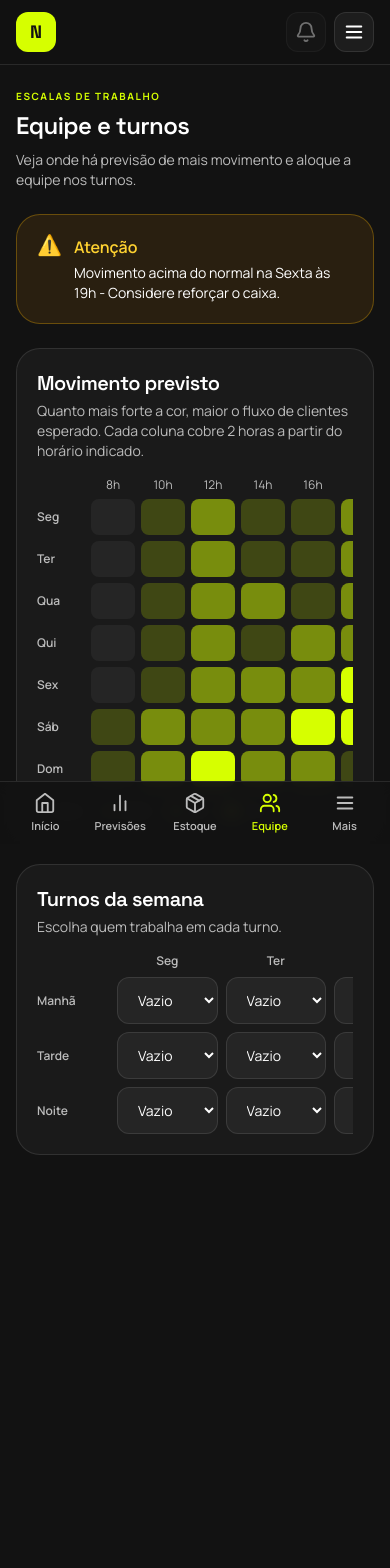
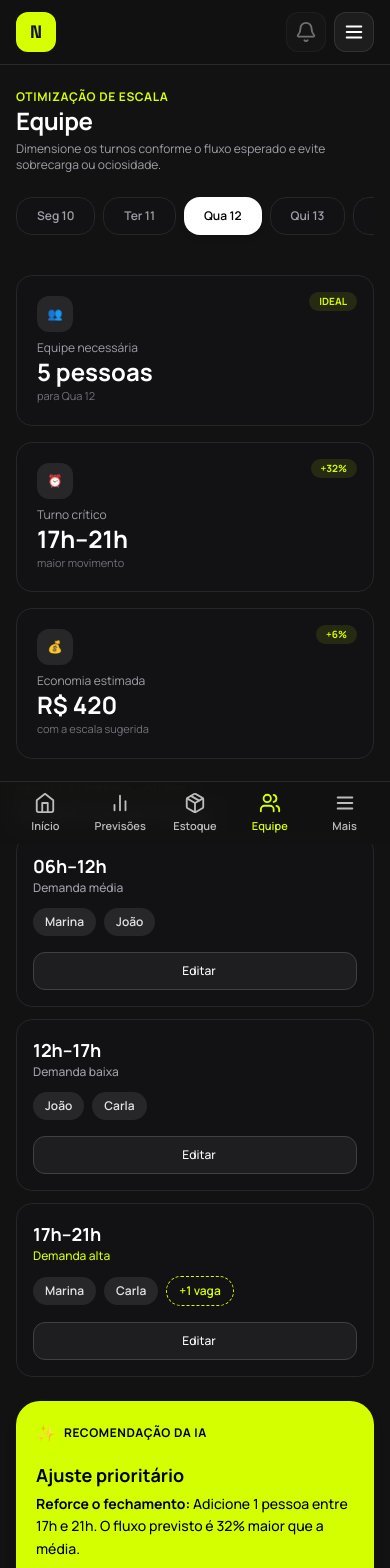
Before and after one commit to Hosz/DemandaRecife, a Next.js app in the folder app/: page /equipe in a window 390 px wide. Shown: the top 1568 px of the page. Before the commit the page ends 1251 px from the top, so only its background shows below. Built offline with nearby package versions, Linux system fonts and the light colour scheme.

Commit message:
feat: finaliza interface responsiva e componentes da tela de equipe (RF05)

```diff
--- a/app/app/components/AlertPanel.tsx
+++ b/app/app/components/AlertPanel.tsx
@@ -2,17 +2,28 @@ export function AlertPanel() {
   return (
     <section
       role="status"
-      className="flex items-start gap-3 rounded-3xl border border-amber-400/30 bg-amber-500/10 p-5 sm:p-6"
+      className="space-y-4 rounded-3xl bg-[#D4FF00] p-5 text-black sm:p-6 shadow-lg"
     >
-      <span aria-hidden="true" className="text-xl leading-none">
-        ⚠️
-      </span>
+      <div className="flex items-center gap-2">
+        <span className="text-base">✨</span>
+        <span className="text-xs font-bold uppercase tracking-wider">
+          Recomendação da IA
+        </span>
+      </div>
+
       <div>
-        <p className="font-semibold text-amber-300">Atenção</p>
-        <p className="mt-1 text-sm text-white">
-          Movimento acima do normal na Sexta às 19h - Considere reforçar o caixa.
+        <h3 className="text-lg font-bold">Ajuste prioritário</h3>
+        <p className="mt-1 text-sm font-medium leading-relaxed">
+          <strong>Reforce o fechamento:</strong> Adicione 1 pessoa entre 17h e 21h. O fluxo previsto é 32% maior que a média.
         </p>
       </div>
+
+      <button
+        type="button"
+        className="w-full rounded-2xl bg-black py-3.5 text-center text-sm font-bold text-[#D4FF00] transition-transform active:scale-98 hover:bg-zinc-900"
+      >
+        Aplicar escala sugerida
+      </button>
     </section>
   );
 }
--- a/app/app/components/ShiftGrid.tsx
+++ b/app/app/components/ShiftGrid.tsx
@@ -2,69 +2,93 @@
 
 import { useState } from "react";
 
-const DAYS = ["Seg", "Ter", "Qua", "Qui", "Sex", "Sáb", "Dom"];
-const SHIFTS = ["Manhã", "Tarde", "Noite"];
-const STAFF = ["Ana", "Bruno", "Carla", "Diego"];
-
-function slotKey(day: string, shift: string) {
-  return `${day}-${shift}`;
+interface Turno {
+  horario: string;
+  demanda: string;
+  tipoDemanda: "baixa" | "media" | "alta";
+  funcionarios: string[];
+  vagaPendente?: boolean;
 }
 
+const SHIFTS_DATA: Turno[] = [
+  {
+    horario: "06h–12h",
+    demanda: "Demanda média",
+    tipoDemanda: "media",
+    funcionarios: ["Marina", "João"],
+  },
+  {
+    horario: "12h–17h",
+    demanda: "Demanda baixa",
+    tipoDemanda: "baixa",
+    funcionarios: ["João", "Carla"],
+  },
+  {
+    horario: "17h–21h",
+    demanda: "Demanda alta",
+    tipoDemanda: "alta",
+    funcionarios: ["Marina", "Carla"],
+    vagaPendente: true,
+  },
+];
+
 export function ShiftGrid() {
-  const [allocations, setAllocations] = useState<Record<string, string>>({});
-
-  function handleChange(key: string, staff: string) {
-    setAllocations((prev) => ({ ...prev, [key]: staff }));
-  }
+  const [shifts] = useState<Turno[]>(SHIFTS_DATA);
 
   return (
-    <section className="panel">
-      <h2 className="section-title">Turnos da semana</h2>
-      <p className="mt-1 text-sm text-muted">
-                Escolha quem trabalha em cada turno.
-      </p>
+    <section className="space-y-4">
+      <div className="mb-2">
+        <p className="text-xs font-bold uppercase tracking-wider text-[#D4FF00]">
+          ESCALA SUGERIDA · QUA 12
+        </p>
+        <h2 className="text-xl font-bold text-white">Cobertura por turno</h2>
+      </div>
 
-      <div className="mt-4 overflow-x-auto">
-        <div className="grid min-w-[52rem] grid-cols-[4.5rem_repeat(7,1fr)] gap-2">
-          <div />
-          {DAYS.map((day) => (
-            <div
-              key={day}
-              className="text-center text-xs font-semibold text-muted"
+      <div className="space-y-3">
+        {shifts.map((shift, idx) => (
+          <div
+            key={idx}
+            className="rounded-2xl border border-zinc-800 bg-[#121214] p-4 transition-all"
+          >
+            <div className="mb-3">
+              <h3 className="text-lg font-bold text-white">{shift.horario}</h3>
+              <p
+                className={`text-xs font-medium ${
+                  shift.tipoDemanda === "alta"
+                    ? "text-[#D4FF00]"
+                    : "text-zinc-400"
+                }`}
+              >
+                {shift.demanda}
+              </p>
+            </div>
+
+            <div className="mb-4 flex flex-wrap items-center gap-2">
+              {shift.funcionarios.map((nome) => (
+                <span
+                  key={nome}
+                  className="rounded-full bg-zinc-800 px-3 py-1.5 text-xs font-semibold text-zinc-200"
+                >
+                  {nome}
+                </span>
+              ))}
+
+              {shift.vagaPendente && (
+                <span className="rounded-full border border-dashed border-[#D4FF00] px-3 py-1.5 text-xs font-semibold text-[#D4FF00]">
+                  +1 vaga
+                </span>
+              )}
+            </div>
+
+            <button
+              type="button"
+              className="flex w-full items-center justify-center gap-2 rounded-xl border border-zinc-700 bg-zinc-800/60 py-2.5 text-xs font-medium text-white transition-colors hover:bg-zinc-800"
             >
-              {day}
-            </div>
-          ))}
-
-          {SHIFTS.map((shift) => (
-            <div key={shift} className="contents">
-              <div className="flex items-center text-xs font-semibold text-muted">
-                {shift}
-              </div>
-              {DAYS.map((day) => {
-                                const key = slotKey(day, shift);
-                const value = allocations[key] ?? "";
-
-                return (
-                  <select
-                    key={key}
-                    value={value}
-                    onChange={(event) => handleChange(key, event.target.value)}
-                    aria-label={`Turno ${shift} de ${day}`}
-                    className="field"
-                  >
-                    <option value="">Vazio</option>
-                    {STAFF.map((name) => (
-                      <option key={name} value={name}>
-                        {name}
-                      </option>
-                    ))}
-                  </select>
-                );
-              })}
-            </div>
-          ))}
-        </div>
+              <span></span>
+              Editar
+            </button>
+          </div>
+        ))}
       </div>
     </section>
   );
--- a/app/app/equipe/page.tsx
+++ b/app/app/equipe/page.tsx
@@ -1,24 +1,104 @@
+"use client";
+
+import { useState } from "react";
 import { AlertPanel } from "../components/AlertPanel";
-import { DemandHeatmap } from "../components/DemandHeatmap";
 import { ShiftGrid } from "../components/ShiftGrid";
 
+const DAYS = [
+  { label: "Seg 10", short: "Seg" },
+  { label: "Ter 11", short: "Ter" },
+  { label: "Qua 12", short: "Qua" },
+  { label: "Qui 13", short: "Qui" },
+  { label: "Sex 14", short: "Sex" },
+  { label: "Sáb 15", short: "Sáb" },
+  { label: "Dom 16", short: "Dom" },
+];
+
 export default function EquipePage() {
+  const [selectedDay, setSelectedDay] = useState("Qua 12");
+
   return (
-    <main className="mx-auto w-full max-w-6xl px-4 pb-24 pt-6 sm:px-6 sm:pt-10">
+    <main className="mx-auto w-full max-w-6xl px-4 pb-28 pt-6 sm:px-8 lg:px-12">
+      {/* Cabeçalho */}
       <header className="mb-6">
-        <p className="eyebrow">Escalas de trabalho</p>
-        <h1 className="font-display text-2xl font-semibold tracking-tight sm:text-3xl">
-          Equipe e turnos
+        <p className="text-xs font-bold uppercase tracking-wider text-[#D4FF00]">
+          OTIMIZAÇÃO DE ESCALA
+        </p>
+        <h1 className="text-2xl font-bold tracking-tight text-white sm:text-3xl">
+          Equipe
         </h1>
-        <p className="mt-2 text-sm text-muted">
-          Veja onde há previsão de mais movimento e aloque a equipe nos turnos.
+        <p className="mt-1 text-xs sm:text-sm text-zinc-400">
+          Dimensione os turnos conforme o fluxo esperado e evite sobrecarga ou ociosidade.
         </p>
       </header>
 
+      {/* Seletor de Dias com a barra de rolagem visível e estilizada exatamente abaixo */}
+      <div className="mb-6">
+        <div className="overflow-x-auto pb-3 [&::-webkit-scrollbar]:h-2.5 [&::-webkit-scrollbar-track]:rounded-full [&::-webkit-scrollbar-track]:bg-zinc-900 [&::-webkit-scrollbar-thumb]:rounded-full [&::-webkit-scrollbar-thumb]:bg-zinc-500 hover:[&::-webkit-scrollbar-thumb]:bg-zinc-400">
+          <div className="flex gap-2 w-max pb-1">
+            {DAYS.map((day) => {
+              const isSelected = selectedDay === day.label;
+              return (
+                <button
+                  key={day.label}
+                  onClick={() => setSelectedDay(day.label)}
+                  className={`flex-shrink-0 rounded-2xl px-5 py-2.5 text-xs sm:text-sm font-semibold transition-all ${
+                    isSelected
+                      ? "bg-white text-black shadow-md"
+                      : "border border-zinc-800 bg-[#121214] text-zinc-400 hover:text-white"
+                  }`}
+                >
+                  {day.label}
+                </button>
+              );
+            })}
+          </div>
+        </div>
+      </div>
+
+      {/* Cards de Métricas do Dia (Expandidos para Desktop) */}
+      <div className="mb-6 grid grid-cols-1 gap-4 sm:grid-cols-3">
+        <div className="relative rounded-2xl border border-zinc-800 bg-[#121214] p-5">
+          <div className="absolute right-4 top-4 rounded-full bg-[#D4FF00]/10 px-2.5 py-0.5 text-[10px] font-bold text-[#D4FF00]">
+            IDEAL
+          </div>
+          <div className="mb-2 flex h-9 w-9 items-center justify-center rounded-xl bg-zinc-800 text-[#D4FF00] font-bold text-xs">
+            👥
+          </div>
+          <p className="text-xs text-zinc-400">Equipe necessária</p>
+          <p className="text-2xl font-bold text-white">5 pessoas</p>
+          <p className="text-[11px] text-zinc-500">para {selectedDay}</p>
+        </div>
+
+        <div className="relative rounded-2xl border border-zinc-800 bg-[#121214] p-5">
+          <div className="absolute right-4 top-4 rounded-full bg-[#D4FF00]/10 px-2.5 py-0.5 text-[10px] font-bold text-[#D4FF00]">
+            +32%
+          </div>
+          <div className="mb-2 flex h-9 w-9 items-center justify-center rounded-xl bg-zinc-800 text-[#D4FF00] font-bold text-xs">
+            ⏰
+          </div>
+          <p className="text-xs text-zinc-400">Turno crítico</p>
+          <p className="text-2xl font-bold text-white">17h–21h</p>
+          <p className="text-[11px] text-zinc-500">maior movimento</p>
+        </div>
+
+        <div className="relative rounded-2xl border border-zinc-800 bg-[#121214] p-5">
+          <div className="absolute right-4 top-4 rounded-full bg-[#D4FF00]/10 px-2.5 py-0.5 text-[10px] font-bold text-[#D4FF00]">
+            +6%
+          </div>
+          <div className="mb-2 flex h-9 w-9 items-center justify-center rounded-xl bg-zinc-800 text-[#D4FF00] font-bold text-xs">
+            💰
+          </div>
+          <p className="text-xs text-zinc-400">Economia estimada</p>
+          <p className="text-2xl font-bold text-white">R$ 420</p>
+          <p className="text-[11px] text-zinc-500">com a escala sugerida</p>
+        </div>
+      </div>
+
+      {/* Cobertura por turnos e Alerta da IA */}
       <div className="space-y-6">
+        <ShiftGrid />
         <AlertPanel />
-        <DemandHeatmap />
-        <ShiftGrid />
       </div>
     </main>
   );
```
Also changed, not shown: 1 other file (tests, documents, lock files or other folders).
